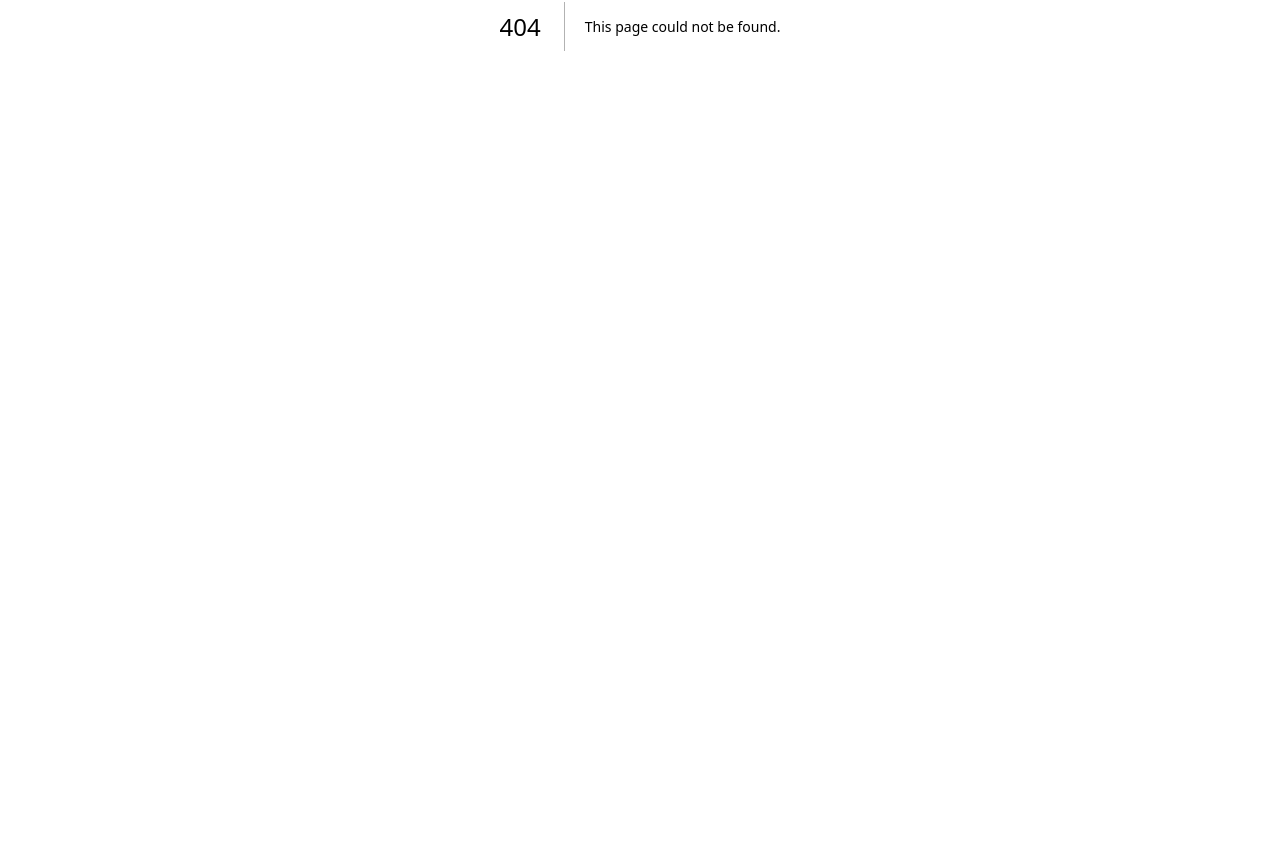
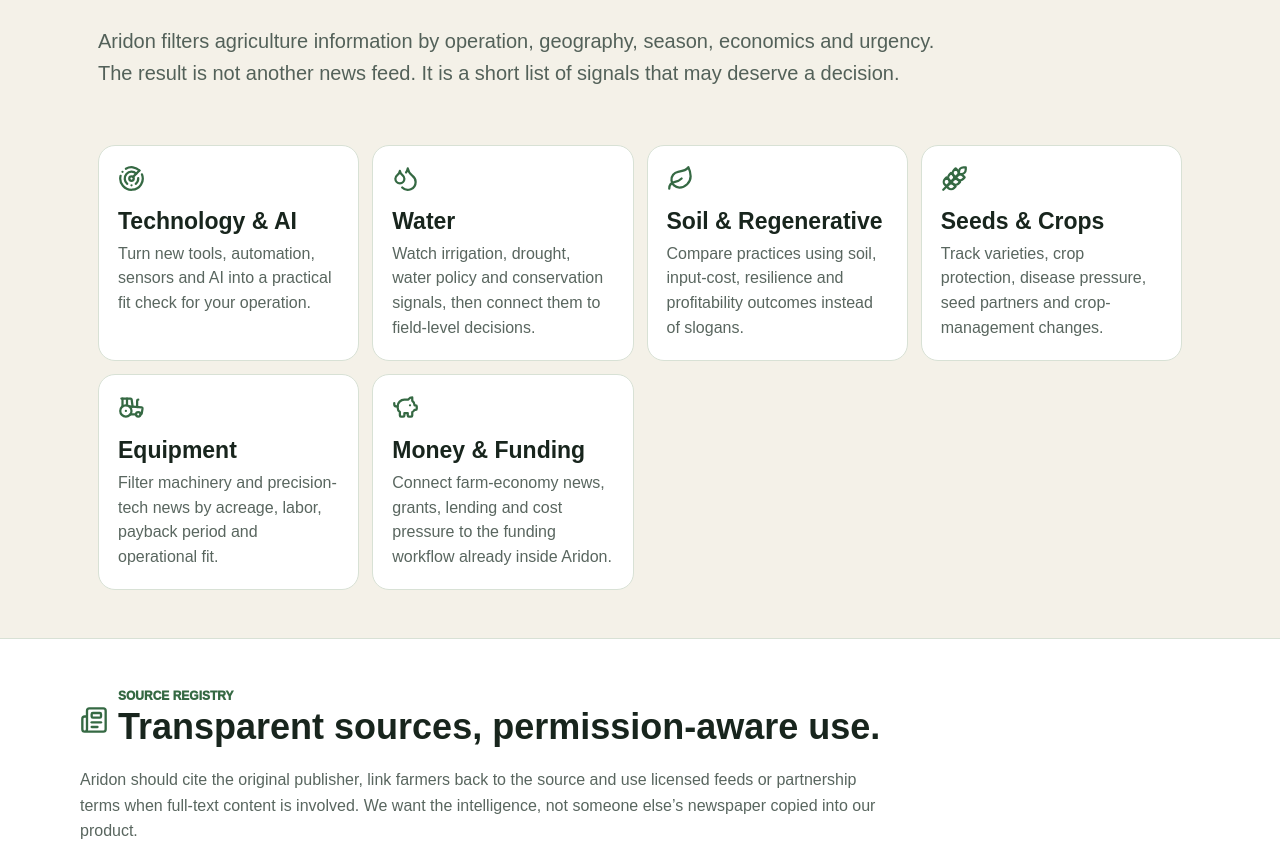
Before and after one commit to jimrusk/aridon-app, a Next.js app: page /ag/intelligence in a window 1280 px wide. Before the commit this address had no page. Shown: the part 374-1236 px from the top of the page. Before the commit the page ends 800 px from the top, so only its background shows below. Built offline with nearby package versions, Linux system fonts and the light colour scheme.

Commit message:
Add ag intelligence decision feed

```diff
--- /dev/null
+++ b/app/ag/intelligence/page.tsx
@@ -0,0 +1,25 @@
+import Link from 'next/link';
+import { ArrowLeft, ArrowRight, Droplets, Leaf, Newspaper, PiggyBank, Radar, Tractor, Wheat } from 'lucide-react';
+
+const lanes = [
+  {title:'Technology & AI', icon:Radar, detail:'Turn new tools, automation, sensors and AI into a practical fit check for your operation.'},
+  {title:'Water', icon:Droplets, detail:'Watch irrigation, drought, water policy and conservation signals, then connect them to field-level decisions.'},
+  {title:'Soil & Regenerative', icon:Leaf, detail:'Compare practices using soil, input-cost, resilience and profitability outcomes instead of slogans.'},
+  {title:'Seeds & Crops', icon:Wheat, detail:'Track varieties, crop protection, disease pressure, seed partners and crop-management changes.'},
+  {title:'Equipment', icon:Tractor, detail:'Filter machinery and precision-tech news by acreage, labor, payback period and operational fit.'},
+  {title:'Money & Funding', icon:PiggyBank, detail:'Connect farm-economy news, grants, lending and cost pressure to the funding workflow already inside Aridon.'},
+];
+
+const sources = [
+  ['Farm Progress','Target editorial/content partner','Agricultural technology, water, soil health, farm business, equipment and farmer adoption signals.'],
+  ['Public agencies','Source lane','USDA, NRCS, Extension, state water/ag agencies and public funding notices.'],
+  ['Partner network','Opt-in lane','Seed, equipment, agronomy, finance, water and research partners approved for the operation.'],
+];
+
+export default function AgIntelligencePage(){return <main style={{minHeight:'100vh',background:'#f4f1e8',color:'#18251d',fontFamily:'Arial,sans-serif'}}>
+<header style={{background:'#163d2a',color:'#fff',padding:'15px 18px'}}><div style={{maxWidth:1120,margin:'auto',display:'flex',alignItems:'center',justifyContent:'space-between',gap:12,flexWrap:'wrap'}}><Link href="/ag" style={{color:'#fff',textDecoration:'none',display:'inline-flex',alignItems:'center',gap:7,fontWeight:900}}><ArrowLeft size={18}/> Aridon Ag</Link><strong style={{letterSpacing:1.3}}>FARM INTELLIGENCE</strong></div></header>
+<section style={{maxWidth:1120,margin:'auto',padding:'56px 18px 36px'}}><div style={{maxWidth:860}}><div style={{color:'#356943',fontSize:12,fontWeight:950,letterSpacing:.9}}>RAW RADAR → OWNER DECISION</div><h1 style={{fontSize:'clamp(44px,7vw,74px)',lineHeight:.98,letterSpacing:-2.4,margin:'10px 0 18px'}}>News is useful only when it changes what you do next.</h1><p style={{fontSize:20,lineHeight:1.6,color:'#536159'}}>Aridon filters agriculture information by operation, geography, season, economics and urgency. The result is not another news feed. It is a short list of signals that may deserve a decision.</p></div></section>
+<section style={{maxWidth:1120,margin:'auto',padding:'0 18px 48px',display:'grid',gridTemplateColumns:'repeat(auto-fit,minmax(240px,1fr))',gap:13}}>{lanes.map(({title,icon:Icon,detail})=><article key={title} style={{background:'#fff',border:'1px solid #d8e1d5',borderRadius:17,padding:19}}><Icon size={27} color="#356943"/><h2 style={{fontSize:23,margin:'12px 0 7px'}}>{title}</h2><p style={{margin:0,color:'#59665f',lineHeight:1.55}}>{detail}</p></article>)}</section>
+<section style={{background:'#fff',borderTop:'1px solid #d8e1d5',borderBottom:'1px solid #d8e1d5',padding:'50px 18px'}}><div style={{maxWidth:1120,margin:'auto'}}><div style={{display:'flex',gap:10,alignItems:'center'}}><Newspaper size={28} color="#356943"/><div><div style={{color:'#356943',fontSize:12,fontWeight:950}}>SOURCE REGISTRY</div><h2 style={{fontSize:36,margin:'3px 0'}}>Transparent sources, permission-aware use.</h2></div></div><p style={{maxWidth:820,color:'#59665f',lineHeight:1.6}}>Aridon should cite the original publisher, link farmers back to the source and use licensed feeds or partnership terms when full-text content is involved. We want the intelligence, not someone else’s newspaper copied into our product.</p><div style={{display:'grid',gap:10,marginTop:18}}>{sources.map(([name,status,detail])=><div key={name} style={{border:'1px solid #d8e1d5',borderRadius:14,padding:16,display:'grid',gridTemplateColumns:'minmax(150px,.7fr) minmax(170px,.8fr) 2fr',gap:12,alignItems:'start'}}><strong>{name}</strong><span style={{color:'#356943',fontWeight:850}}>{status}</span><span style={{color:'#59665f'}}>{detail}</span></div>)}</div></div></section>
+<section style={{maxWidth:980,margin:'auto',padding:'54px 18px'}}><div style={{background:'#163d2a',color:'#fff',borderRadius:20,padding:26}}><div style={{color:'#c8e2ac',fontSize:12,fontWeight:950}}>EXAMPLE OUTPUT</div><h2 style={{fontSize:34,margin:'8px 0 12px'}}>“This irrigation story may matter to your north field.”</h2><p style={{color:'#dbe8df',fontSize:18,lineHeight:1.6}}>Aridon can explain why it matters, estimate the economics, identify funding or vendors, show confidence and ask whether you want to investigate further. The owner stays in control of every outside action.</p><Link href="/ag/trust" style={{display:'inline-flex',alignItems:'center',gap:8,marginTop:14,color:'#163d2a',background:'#fff',padding:'13px 16px',borderRadius:11,textDecoration:'none',fontWeight:950}}>See the Farm-to-Consumer Trust Layer <ArrowRight size={18}/></Link></div></section>
+</main>}
```
